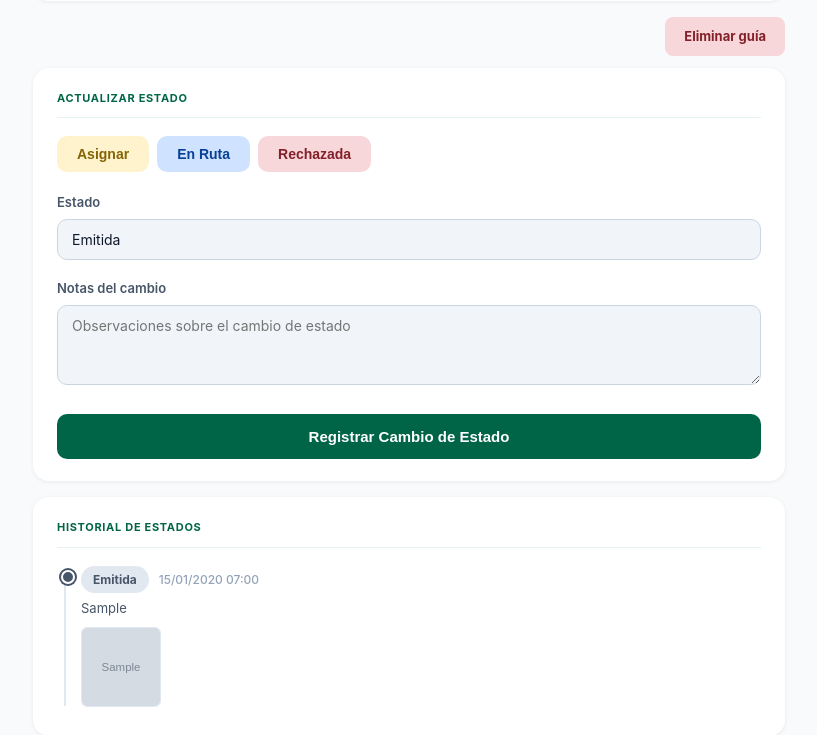
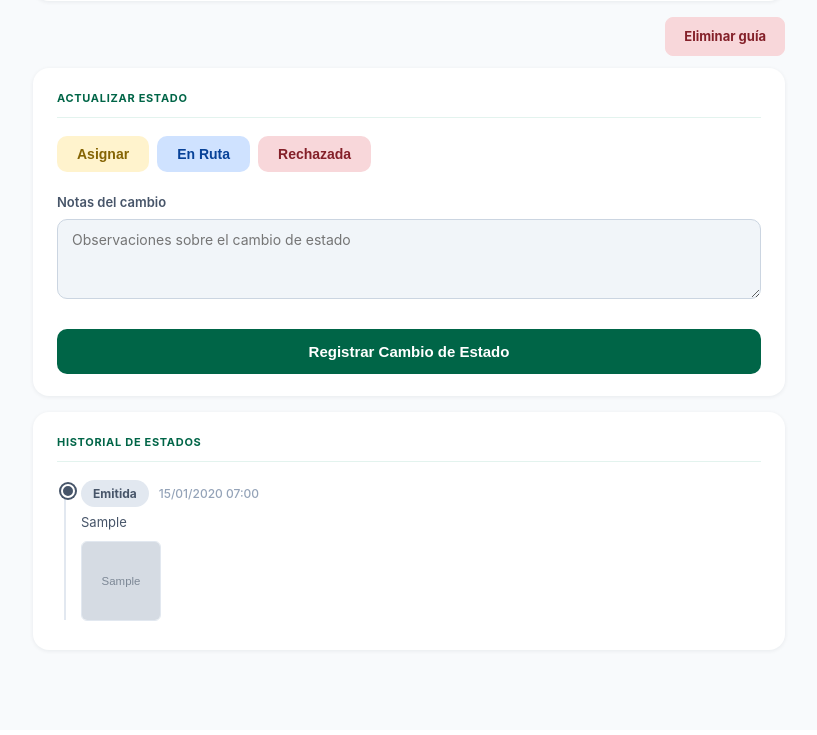
Before and after one commit to mrGoonies/tracking_guide, a Django app: page /guias/1/ in a window 1280 px wide. Shown: the part 445-1180 px from the top of the page, without its empty margins (231-1048 px from the left). After the commit the page ends 1097 px from the top, so only its background shows below. Run offline with Django 5.2, Linux system fonts and the light colour scheme; a user stored in the database is signed in; tables that the repository leaves empty hold one stand-in row (values such as "Sample post"); grey boxes marked "Sample" are stand-in pictures.

Commit message:
Modified: Quitando estado duplicado de la guia

```diff
--- a/guides/templates/guides/guide_detail.html
+++ b/guides/templates/guides/guide_detail.html
@@ -473,13 +473,6 @@
             <form method="post" enctype="multipart/form-data" id="updateForm">
                 {% csrf_token %}
 
-                <div class="field">
-                    <label for="{{ form.nuevo_estado.id_for_label }}">Estado</label>
-                    {{ form.nuevo_estado }}
-                    {% if form.nuevo_estado.errors %}
-                    <div style="font-size:12px; color:var(--color-danger-text); margin-top:5px;">{{ form.nuevo_estado.errors.0 }}</div>
-                    {% endif %}
-                </div>
 
                 <div class="field" id="photoWrapper" style="display:none;">
                     <label>Evidencia Fotográfica <span style="color:var(--color-danger-text);">*</span></label>
```
